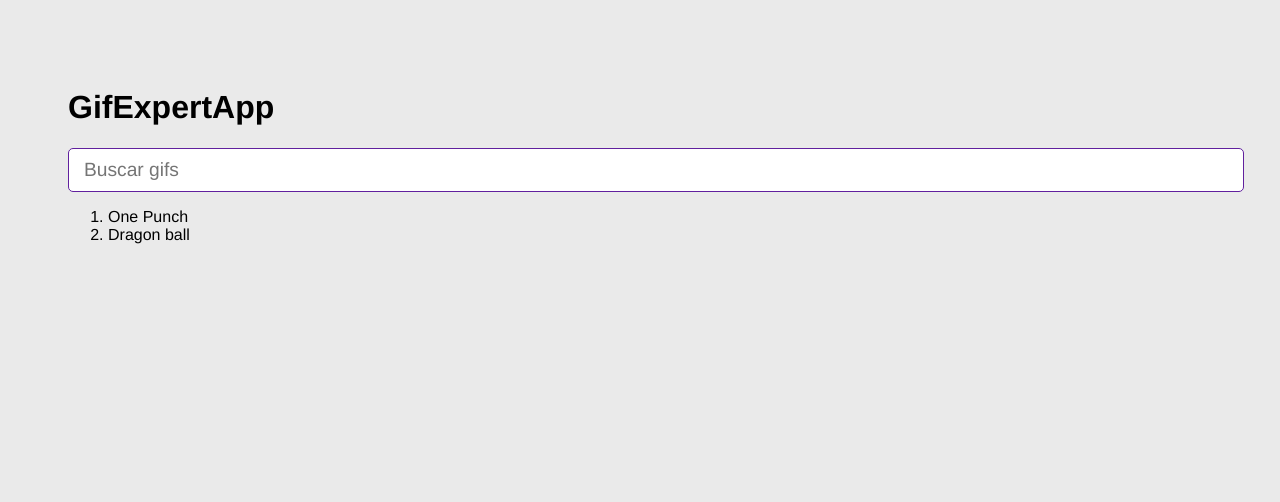
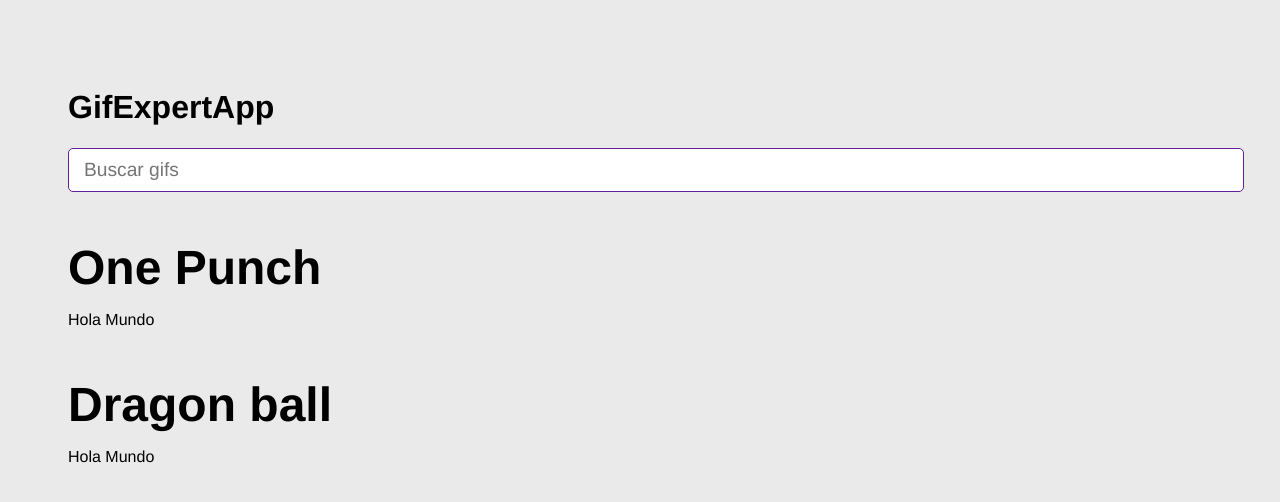
Before and after one commit to IvanPMa/GiffApp, a React (Vite) app: page / in a window 1280 px wide. Shown: the top 502 px of the page. Built offline with nearby package versions, Linux system fonts and the light colour scheme.

Commit message:
GifGrid component added

```diff
--- a/src/GifExpertApp.jsx
+++ b/src/GifExpertApp.jsx
@@ -1,5 +1,6 @@
 import { useState } from 'react';
 import { AddCategory } from './components/AddCategory';
+import { GifGrid } from './components/GifGrid';
 
 export const GifExpertApp = () => {
 
@@ -15,24 +16,22 @@
 
     return (
         <>
-            {/* tittle */}
             <h1>GifExpertApp</h1>
 
-            {/* Input */}
             <AddCategory
-                //setCategories={ setCategories }
                 onNewCategory = { value => onAddCategory( value ) }
             />
 
-            {/* List of Gif */}
-            <ol>
-                {
-                    categories.map( category => {
-                        return <li key= { category }>{ category }</li>
-                    })
-                }
-            </ol>
-                {/* Gif item */}
+
+            {
+                categories.map( ( category ) => (
+                    <GifGrid
+                        key={ category }
+                        category={ category }
+                    />
+                ))
+            }
+
         </>
     )
 }
--- /dev/null
+++ b/src/components/GifGrid.jsx
@@ -0,0 +1,10 @@
+export  const GifGrid = ({ category })=>{
+
+
+    return (
+        <>
+            <h3>{ category }</h3>
+            <p>Hola Mundo</p>
+        </>
+    )
+}
```
